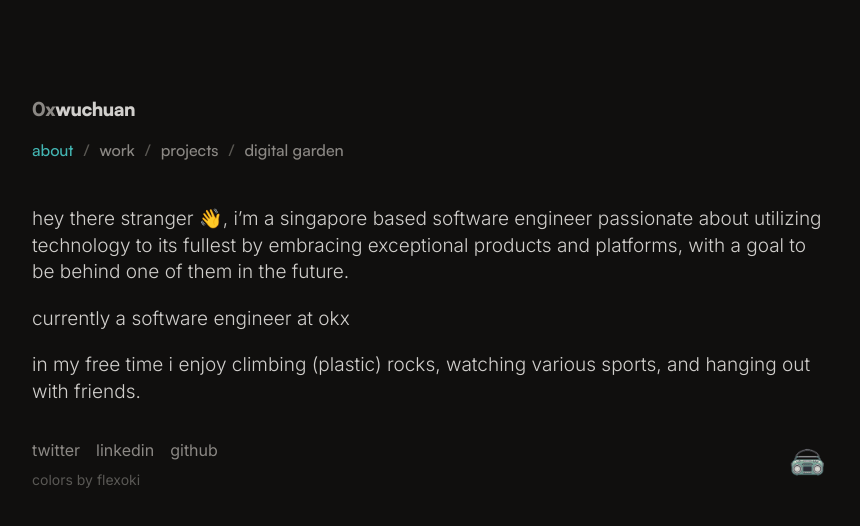
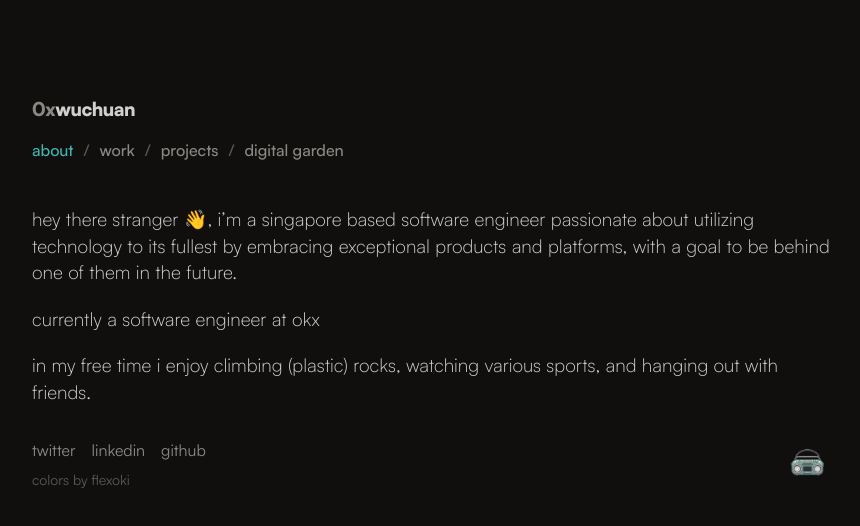
Before and after one commit to 0xwuchuan/wuchuan.xyz, a Next.js app: page / in a window 1280 px wide. Shown: the top 526 px of the page, without its empty margins (208-1068 px from the left). Built offline with nearby package versions, Linux system fonts and the light colour scheme.

Commit message:
style: standardize site typography on satoshi

```diff
--- a/src/app/globals.css
+++ b/src/app/globals.css
@@ -115,6 +115,6 @@
         @apply border-border;
     }
     body {
-        @apply bg-background text-foreground;
+        @apply bg-background font-satoshi text-foreground;
     }
 }
--- a/src/app/layout.tsx
+++ b/src/app/layout.tsx
@@ -1,10 +1,8 @@
 import "./globals.css";
 import type { Metadata } from "next";
-import { Inter } from "next/font/google";
 import localfont from "next/font/local";
 import { ThemeProvider } from "@/components/theme-provider";
 
-const inter = Inter({ subsets: ["latin"], variable: "--font-inter" });
 const satoshi = localfont({
   src: "./fonts/Satoshi-Variable.ttf",
   variable: "--font-satoshi",
@@ -30,9 +28,7 @@ export default function RootLayout({
     <html lang="en">
       {/* Standard layout: Center children vertically in one column */}
       <body
-        className={`flex flex-col items-center min-h-screen overflow-x-hidden
-          ${satoshi.variable}
-          ${inter.variable}`}
+        className={`flex flex-col items-center min-h-screen overflow-x-hidden ${satoshi.variable}`}
       >
         <ThemeProvider defaultTheme="dark">
           {children}
--- a/src/components/about.tsx
+++ b/src/components/about.tsx
@@ -8,7 +8,7 @@ export default function About() {
   )!;
 
   return (
-    <section className="p-2 pb-3 whitespace-normal font-inter text-[19px] font-light leading-[26.6px] text-tx">
+    <section className="p-2 pb-3 whitespace-normal font-satoshi text-[19px] font-light leading-[26.6px] text-tx">
       <p className="mb-5">
         hey there stranger 👋, i’m a singapore based software engineer
         passionate about utilizing technology to its fullest by embracing
--- a/src/components/breadcrumb.tsx
+++ b/src/components/breadcrumb.tsx
@@ -12,7 +12,7 @@ const variants: { [key: string]: string } = {
 
 export default function Breadcrumb(props: BreadcrumbProps) {
   return (
-    <p className="mb-11 pl-2 font-inter text-[19px] font-medium leading-[26.6px]">
+    <p className="mb-11 pl-2 font-satoshi text-[19px] font-medium leading-[26.6px]">
       <Link
         href="/"
         className="hover:text-cyan transition-colors duration-75 ease-in-out"
--- a/src/components/experience.tsx
+++ b/src/components/experience.tsx
@@ -10,7 +10,7 @@ export type ExperienceProps = {
 
 export function Experience(props: ExperienceProps) {
   return (
-    <li className="p-2 pb-4 font-inter text-[19px] font-light lowercase leading-[26.6px]">
+    <li className="p-2 pb-4 font-satoshi text-[19px] font-light lowercase leading-[26.6px]">
       <Link
         href={props.placelink}
         className="font-bold transition-colors duration-100 ease-out hover:text-blue"
--- a/src/components/footer.tsx
+++ b/src/components/footer.tsx
@@ -7,7 +7,7 @@ interface FooterProps {
 
 export default function Footer({ showMusicPlayer = false }: FooterProps) {
   return (
-    <footer className="my-3 px-2 py-2 font-inter">
+    <footer className="my-3 px-2 py-2 font-satoshi">
       <div
         className={`${
           showMusicPlayer ? "flex flex-row justify-between" : "flex flex-col"
--- a/src/components/project.tsx
+++ b/src/components/project.tsx
@@ -10,7 +10,7 @@ export type ProjectProps = {
 
 export function Project(props: ProjectProps) {
   return (
-    <section className="p-2 pb-4 font-inter text-[19px] font-light lowercase leading-[26.6px]">
+    <section className="p-2 pb-4 font-satoshi text-[19px] font-light lowercase leading-[26.6px]">
       <Link
         href={props.link}
         className="font-bold transition-colors duration-100 ease-out hover:text-red"
--- a/tailwind.config.js
+++ b/tailwind.config.js
@@ -17,8 +17,7 @@ module.exports = {
     },
     extend: {
       fontFamily: {
-        inter: ["var(--font-inter)"],
-        satoshi: ["var(--font-satoshi)"],
+        satoshi: ["var(--font-satoshi)", "sans-serif"],
       },
       colors: {
         // Flexoki Base Colors using CSS custom properties
```
